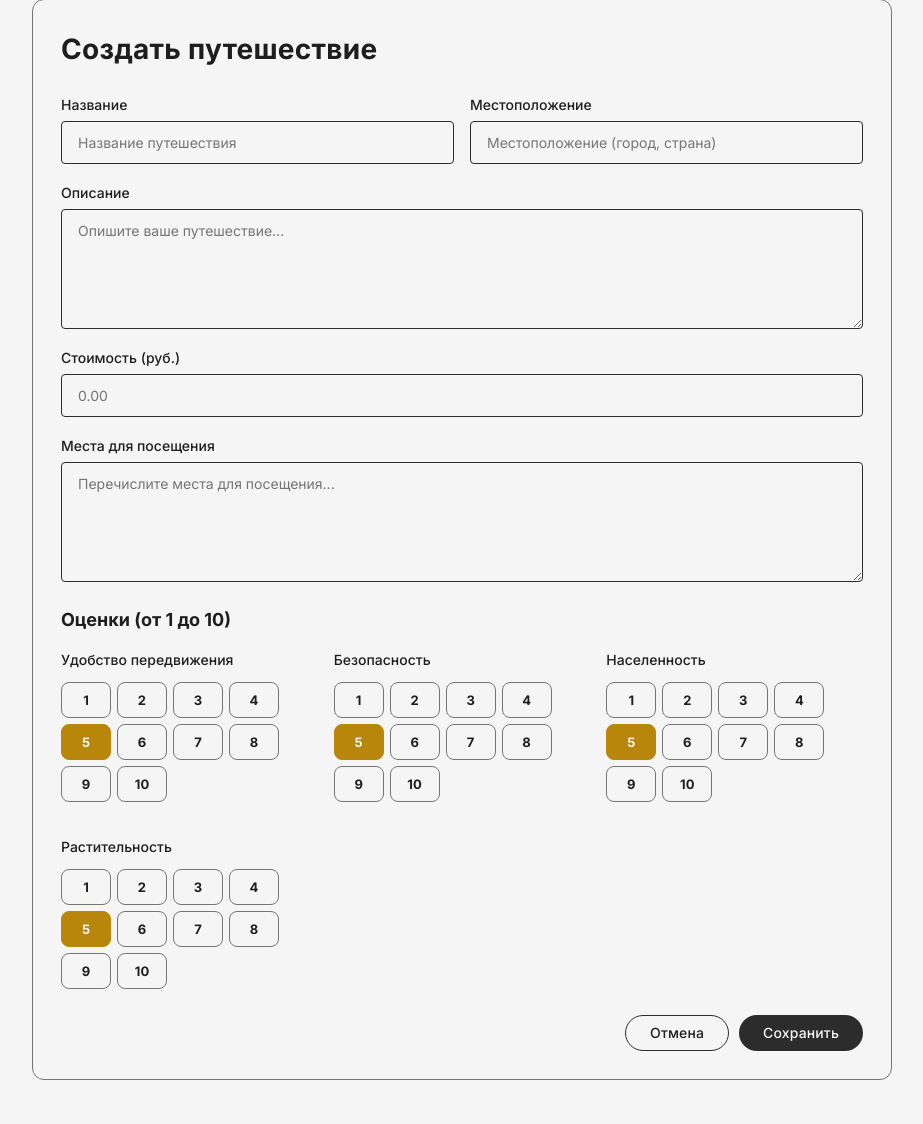
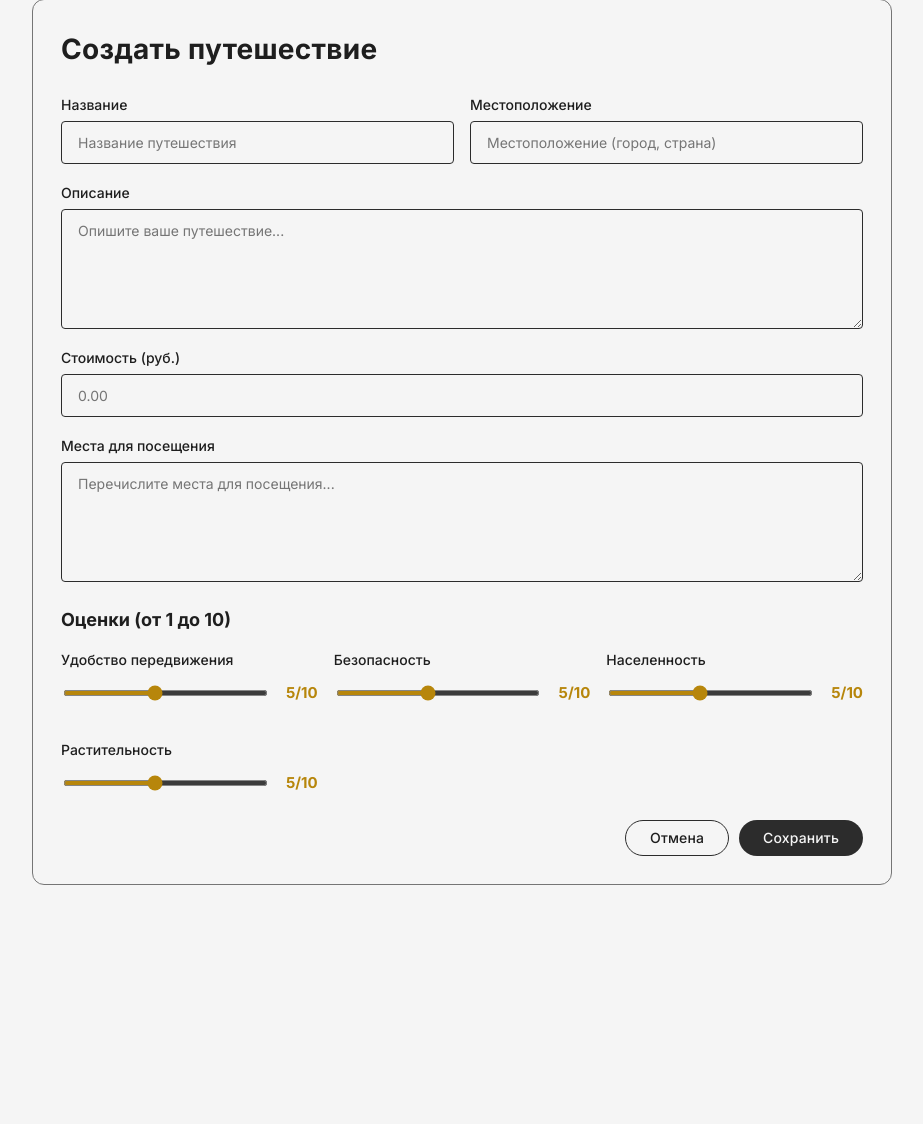
Before and after one commit to Korrrod/Practice4, a Django app: page /travels/create/ in a window 1280 px wide. Shown: the part 93-1217 px from the top of the page, without its empty margins (178-1101 px from the left). After the commit the page ends 978 px from the top, so only its background shows below. Run offline with Django 5.2, Linux system fonts and the light colour scheme; the visitor is signed in with stand-in values (Sample User, id 1).

Commit message:
Replace rating buttons with sliders (color-coded low/medium/high)

```diff
--- a/travel-Django/static/css/style.css
+++ b/travel-Django/static/css/style.css
@@ -585,6 +585,35 @@ form button[type="submit"]:hover { opacity: 0.85; }
 }
 .sidebar-card h4 { margin-bottom: 16px; }
 
+/* ── Rating slider ── */
+.rating-slider-wrap {
+    display: flex;
+    align-items: center;
+    gap: 12px;
+    margin-top: 6px;
+}
+
+.rating-slider {
+    flex: 1;
+    height: 6px;
+    border-radius: 3px;
+    cursor: pointer;
+    accent-color: var(--dark);
+    border: none;
+    outline: none;
+    background: transparent;
+    padding: 0;
+    width: auto;
+}
+
+.rating-slider-value {
+    font-size: 15px;
+    font-weight: 700;
+    color: var(--text);
+    min-width: 36px;
+    text-align: right;
+}
+
 /* ── Responsive ── */
 @media (max-width: 768px) {
     .detail-layout { grid-template-columns: 1fr; }
--- a/travel-Django/templates/travels/travel_form.html
+++ b/travel-Django/templates/travels/travel_form.html
@@ -44,25 +44,37 @@
         <div class="form-row">
             <div class="form-group">
                 <label>{{ form.transport_rating.label }}</label>
-                <div class="rating-picker" data-target="id_transport_rating"></div>
+                <div class="rating-slider-wrap">
+                    <input type="range" min="1" max="10" class="rating-slider" data-target="id_transport_rating">
+                    <span class="rating-slider-value"></span>
+                </div>
                 <div style="display:none;">{{ form.transport_rating }}</div>
                 {% if form.transport_rating.errors %}<div class="text-danger">{{ form.transport_rating.errors }}</div>{% endif %}
             </div>
             <div class="form-group">
                 <label>{{ form.safety_rating.label }}</label>
-                <div class="rating-picker" data-target="id_safety_rating"></div>
+                <div class="rating-slider-wrap">
+                    <input type="range" min="1" max="10" class="rating-slider" data-target="id_safety_rating">
+                    <span class="rating-slider-value"></span>
+                </div>
                 <div style="display:none;">{{ form.safety_rating }}</div>
                 {% if form.safety_rating.errors %}<div class="text-danger">{{ form.safety_rating.errors }}</div>{% endif %}
             </div>
             <div class="form-group">
                 <label>{{ form.population_rating.label }}</label>
-                <div class="rating-picker" data-target="id_population_rating"></div>
+                <div class="rating-slider-wrap">
+                    <input type="range" min="1" max="10" class="rating-slider" data-target="id_population_rating">
+                    <span class="rating-slider-value"></span>
+                </div>
                 <div style="display:none;">{{ form.population_rating }}</div>
                 {% if form.population_rating.errors %}<div class="text-danger">{{ form.population_rating.errors }}</div>{% endif %}
             </div>
             <div class="form-group">
                 <label>{{ form.vegetation_rating.label }}</label>
-                <div class="rating-picker" data-target="id_vegetation_rating"></div>
+                <div class="rating-slider-wrap">
+                    <input type="range" min="1" max="10" class="rating-slider" data-target="id_vegetation_rating">
+                    <span class="rating-slider-value"></span>
+                </div>
                 <div style="display:none;">{{ form.vegetation_rating }}</div>
                 {% if form.vegetation_rating.errors %}<div class="text-danger">{{ form.vegetation_rating.errors }}</div>{% endif %}
             </div>
@@ -79,23 +91,24 @@
 {% block extra_js %}
 <script>
 document.addEventListener('DOMContentLoaded', function () {
-    document.querySelectorAll('.rating-picker').forEach(function (picker) {
-        const inputId = picker.dataset.target;
-        const input = document.getElementById(inputId);
-        const current = parseInt(input.value) || 5;
+    document.querySelectorAll('.rating-slider').forEach(function (slider) {
+        const inputId = slider.dataset.target;
+        const hiddenInput = document.getElementById(inputId);
+        const valueLabel = slider.parentElement.querySelector('.rating-slider-value');
 
-        for (let i = 1; i <= 10; i++) {
-            const btn = document.createElement('button');
-            btn.type = 'button';
-            btn.className = 'rating-btn' + (i === current ? ' active-' + i : '');
-            btn.textContent = i;
-            btn.addEventListener('click', function () {
-                input.value = i;
-                picker.querySelectorAll('.rating-btn').forEach(b => { b.className = 'rating-btn'; });
-                btn.classList.add('active-' + i);
-            });
-            picker.appendChild(btn);
+        const current = parseInt(hiddenInput.value) || 5;
+        slider.value = current;
+
+        function update(val) {
+            hiddenInput.value = val;
+            valueLabel.textContent = val + '/10';
+            if (val <= 3)      { slider.style.accentColor = '#c0392b'; valueLabel.style.color = '#c0392b'; }
+            else if (val <= 6) { slider.style.accentColor = '#b7860b'; valueLabel.style.color = '#b7860b'; }
+            else               { slider.style.accentColor = '#2C7A2C'; valueLabel.style.color = '#2C7A2C'; }
         }
+
+        update(current);
+        slider.addEventListener('input', function () { update(parseInt(this.value)); });
     });
 });
 </script>
```
